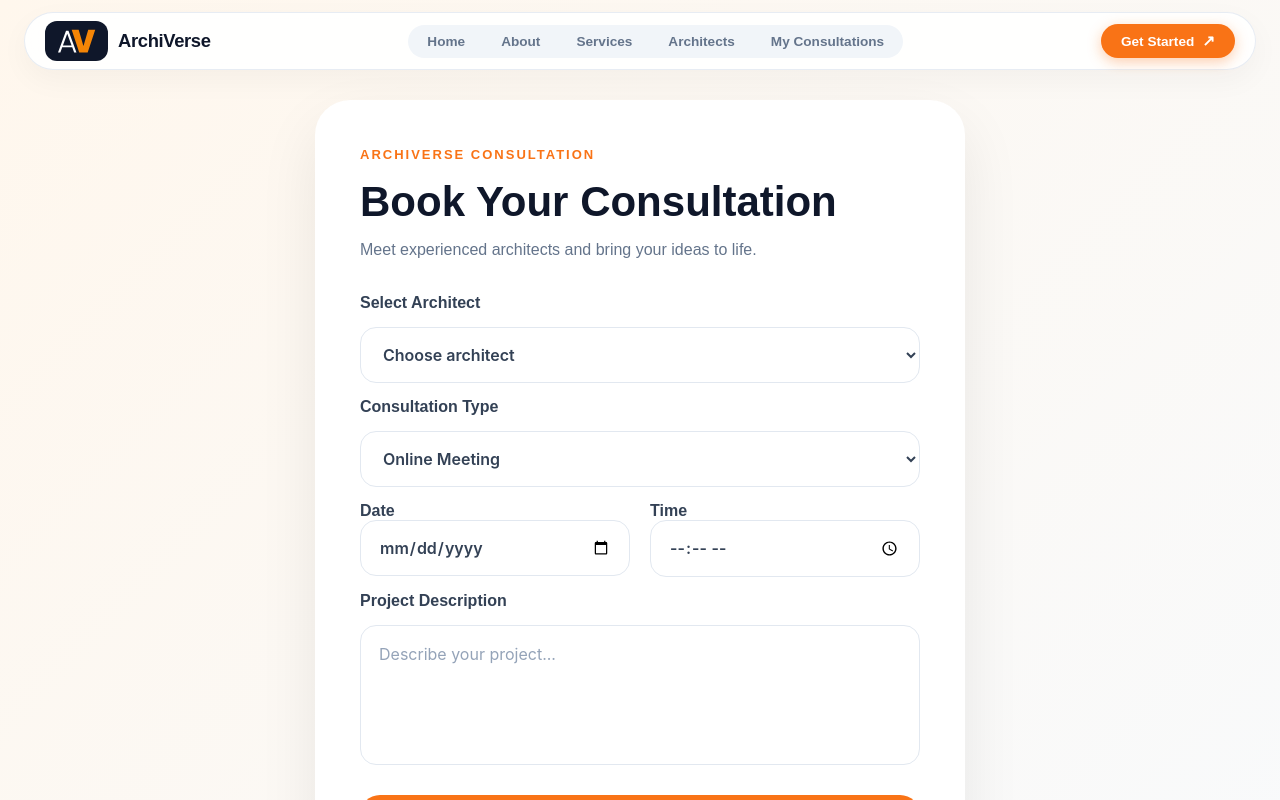
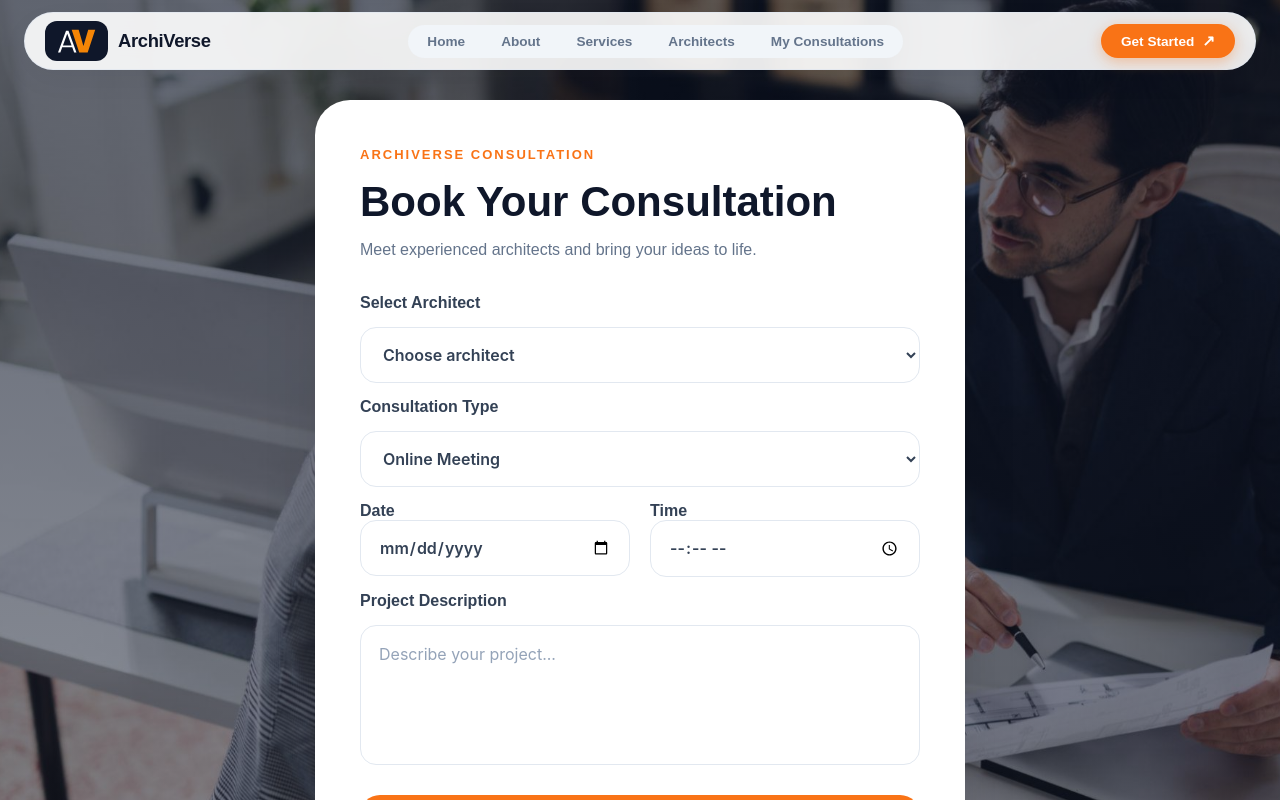
Before and after one commit to ApedoG17/Big-Brains---HCI, a React (Vite) app in the folder frontend/: page /consultation/book in a window 1280 px wide. Shown: the top 800 px of the page. Built offline with nearby package versions, Linux system fonts and the light colour scheme; no server answers.

Commit message:
Improve consultation booking page design

```diff
--- a/frontend/src/pages/ConsultationBooking.css
+++ b/frontend/src/pages/ConsultationBooking.css
@@ -1,100 +1,149 @@
 .booking-page{
+
 
 min-height:100vh;
 
-background:
+
+background-image:
 linear-gradient(
-135deg,
-#fff7ed,
-#f8fafc
-);
+rgba(15,23,42,0.65),
+rgba(15,23,42,0.45)
+),
+url("/Consultations.jpg");
+
+
+background-size:cover;
+
+
+background-position:center;
+
+
+background-repeat:no-repeat;
+
 
 display:flex;
 
+
 justify-content:center;
+
 
 align-items:center;
 
+
 padding:100px 20px;
+
 
 }
 
 
 
+
 .booking-card{
+
 
 width:100%;
 
+
 max-width:650px;
+
 
 background:white;
 
+
 padding:45px;
+
 
 border-radius:35px;
 
+
 box-shadow:
 0 25px 60px rgba(0,0,0,.08);
+
 
 }
 
 
 
+
 .booking-title span{
+
 
 color:#f97316;
 
+
 font-weight:800;
+
 
 font-size:13px;
 
+
 letter-spacing:2px;
+
 
 }
 
 
 
+
 .booking-title h1{
+
 
 font-size:42px;
 
+
 margin:15px 0;
 
+
 color:#0f172a;
+
 
 }
 
 
 
+
 .booking-title p{
+
 
 color:#64748b;
 
+
 margin-bottom:35px;
+
 
 }
 
 
 
+
 form{
+
 
 display:flex;
 
+
 flex-direction:column;
 
+
 gap:15px;
+
 
 }
 
 
 
+
 label{
+
 
 font-weight:700;
 
+
 color:#334155;
 
+
 }
+
 
 
 
@@ -105,17 +154,24 @@ textarea{
 
 width:100%;
 
+
 padding:15px;
+
 
 border-radius:15px;
 
+
 border:1px solid #e2e8f0;
+
 
 font-size:15px;
 
+
 outline:none;
 
+
 }
+
 
 
 
@@ -123,105 +179,148 @@ input:focus,
 select:focus,
 textarea:focus{
 
+
 border-color:#f97316;
 
-}
-
-
-
-textarea{
-
-height:130px;
-
-resize:none;
 
 }
 
 
 
 
-.input-row{
+textarea{
 
-display:grid;
 
-grid-template-columns:1fr 1fr;
+height:130px;
 
-gap:20px;
+
+resize:none;
+
 
 }
 
 
 
-button{
 
-margin-top:15px;
 
-background:#f97316;
+.input-row{
 
-color:white;
 
-border:none;
+display:grid;
 
-padding:16px;
 
-border-radius:20px;
+grid-template-columns:1fr 1fr;
 
-font-size:16px;
 
-font-weight:800;
+gap:20px;
 
-cursor:pointer;
-
-transition:.3s;
 
 }
 
 
 
-button:hover{
 
-background:#ea580c;
+button{
 
-transform:translateY(-3px);
+
+margin-top:15px;
+
+
+background:#f97316;
+
+
+color:white;
+
+
+border:none;
+
+
+padding:16px;
+
+
+border-radius:20px;
+
+
+font-size:16px;
+
+
+font-weight:800;
+
+
+cursor:pointer;
+
+
+transition:.3s;
+
 
 }
 
 
 
+
+button:hover{
+
+
+background:#ea580c;
+
+
+transform:translateY(-3px);
+
+
+}
+
+
+
+
 .booking-message{
+
 
 margin-top:20px;
 
+
 font-weight:700;
+
 
 color:#16a34a;
 
+
 }
+
 
 
 
 @media(max-width:700px){
 
 
+
 .booking-card{
 
+
 padding:25px;
+
 
 }
 
 
+
 .booking-title h1{
 
+
 font-size:32px;
+
 
 }
 
 
+
 .input-row{
 
+
 grid-template-columns:1fr;
+
 
 }
 
 
+
 }
```
Also changed, not shown: frontend/public/Consultations.jpg (added), frontend/src/assets/Consultations.jpg (added).
